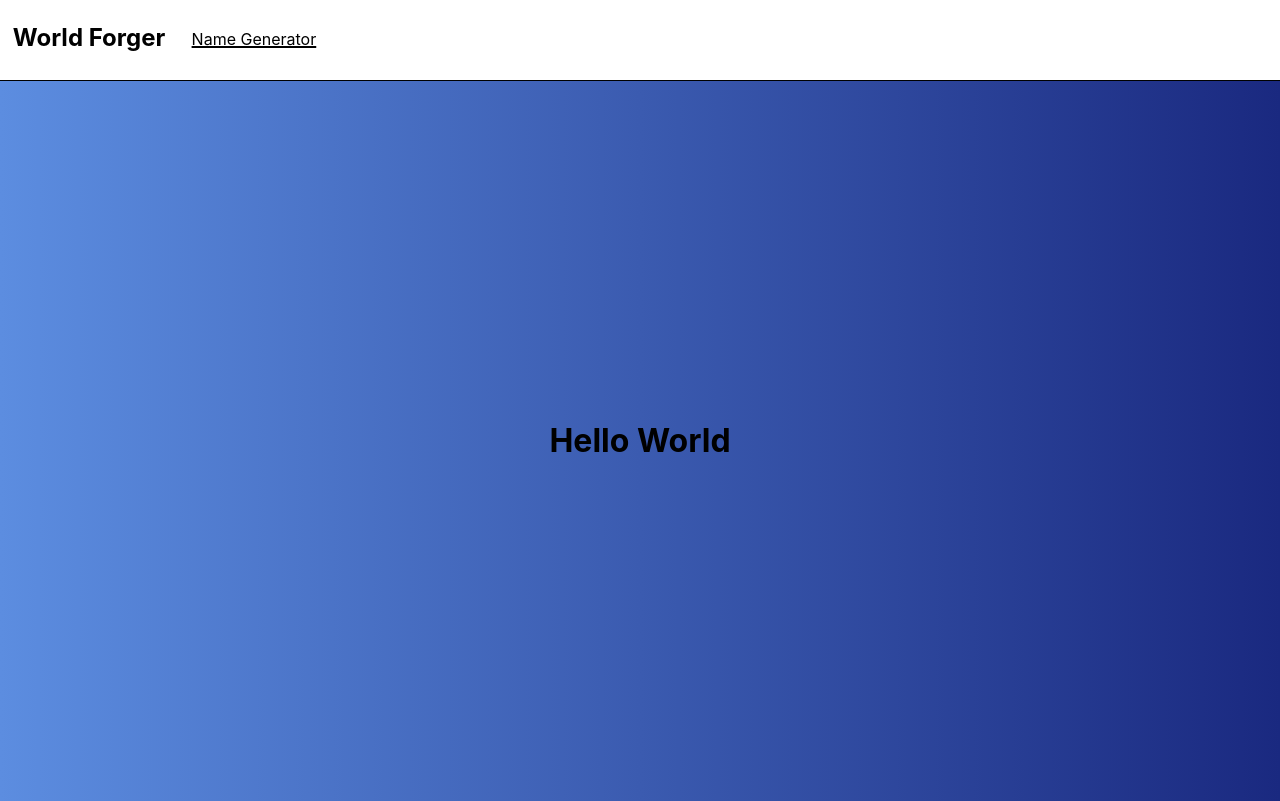
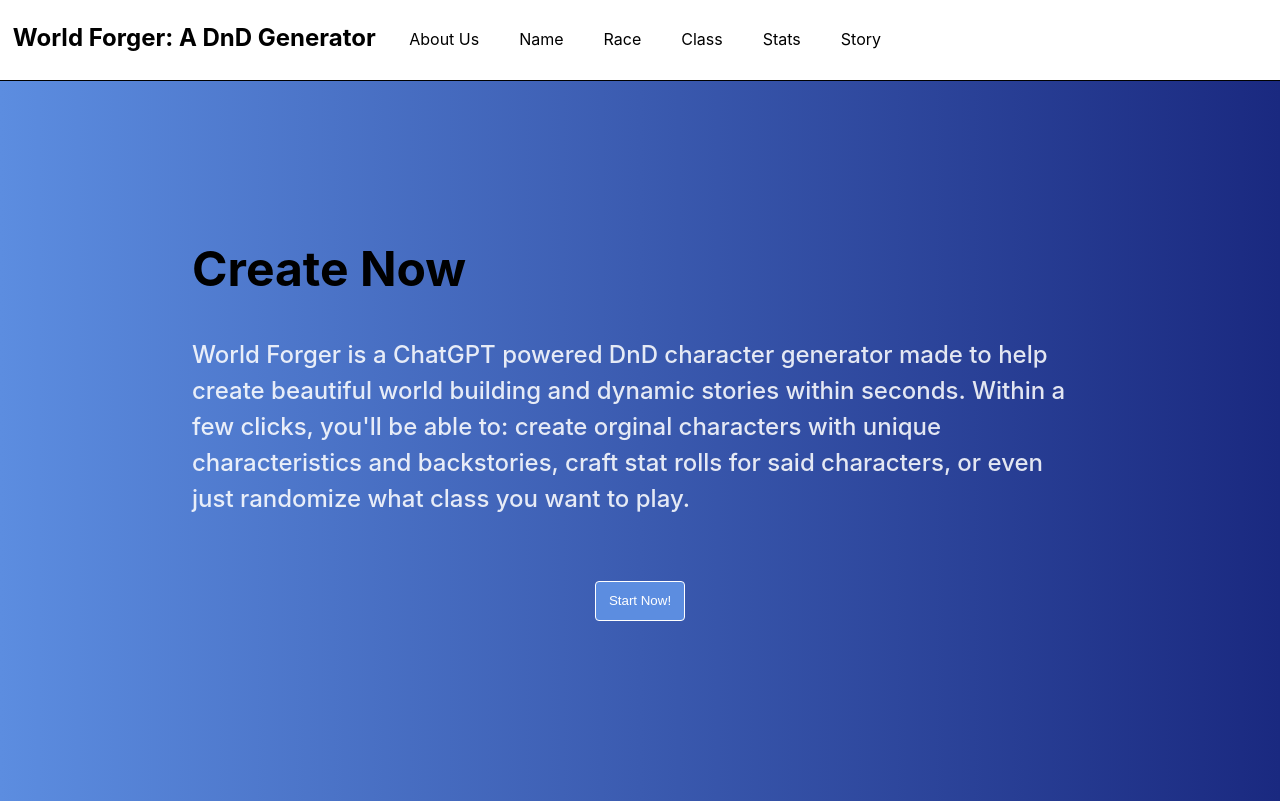
Before and after one commit to Bebo561/StoryForgeWorldBuilder, a React (Vite) app in the folder Frontend/: page /Home in a window 1280 px wide. Shown: the top 801 px of the page. Built offline with nearby package versions, Linux system fonts and the light colour scheme; no server answers; sample sign-in values are in the browser's storage.

Commit message:
Fixed nested routing, added About Us Page

```diff
--- a/Frontend/src/App.tsx
+++ b/Frontend/src/App.tsx
@@ -4,6 +4,8 @@ import Start from './Pages/StartPage.tsx'
 import HomePage from './Pages/HomePage.tsx'
 import LoginPage from './Pages/LoginPage.tsx'
 import RegisterPage from './Pages/RegisterPage.tsx'
+import AboutUs from './Pages/AboutUs.tsx'
+import NameGenerator from './Pages/NameGenerator.tsx'
 
 function App() {
 
@@ -11,7 +13,11 @@ function App() {
     <React.Fragment>
       <Routes>
         <Route path = '/' element={<Start/>}/>
-        <Route path ='/Home' element={<HomePage/>}/>
+        <Route path ='/Home' element={<HomePage/>}>
+          <Route index element={<AboutUs />} />
+          <Route path="AboutUs" element={<AboutUs />} />
+          <Route path="Name" element={<NameGenerator />} />
+        </Route>
         <Route path ='/EmailLogin' element={<LoginPage/>}/>
         <Route path = '/Register' element={<RegisterPage/>}/>
       </Routes>
--- /dev/null
+++ b/Frontend/src/Pages/AboutUs.tsx
@@ -0,0 +1,27 @@
+import './Styles/AboutUs.css';
+import { useNavigate } from 'react-router-dom';
+
+export default function AboutUs(){
+    const nav = useNavigate();
+
+    const StartNow = (event: React.MouseEvent<HTMLButtonElement>) => {
+        event.preventDefault();
+        nav('/Home/Name');
+    }
+
+    return (
+        <>
+            <div id="HomeBG">
+                <div id="AboutUsContainer">
+                    <h1>Create Now</h1>
+                    <p>World Forger is a ChatGPT powered DnD character generator made to help create beautiful world building
+                    and dynamic stories within seconds. Within a few clicks, you'll be able to: create orginal characters with
+                    unique characteristics and backstories, craft stat rolls for said characters, or even just randomize what
+                    class you want to play.
+                    </p>
+                </div>
+                <button id="AboutUsStartNow" onClick={StartNow}>Start Now!</button>
+            </div>
+        </>
+    )
+}
--- a/Frontend/src/Pages/HomePage.tsx
+++ b/Frontend/src/Pages/HomePage.tsx
@@ -2,10 +2,11 @@ import {useState, useEffect} from 'react'
 import { getAuth } from 'firebase/auth';
 import { useNavigate } from'react-router-dom';
 import React from 'react'
-import {Routes, Route} from 'react-router-dom'
+import { Outlet } from 'react-router-dom'
 import { useDispatch } from 'react-redux';
 import { setToken } from './redux/actions';
 import NameGenerator from './NameGenerator';
+import AboutUs from './AboutUs';
 import Navbar from './Navbar';
 
 export default function HomePage(){
@@ -34,11 +35,7 @@ export default function HomePage(){
     return (
         <>
         <Navbar></Navbar>
-            <React.Fragment>
-                <Routes>
-                    <Route path = '/' element={<NameGenerator/>}/>
-                </Routes>
-            </React.Fragment>
+        <Outlet />
         </>
     )
 }
--- a/Frontend/src/Pages/LoginPage.tsx
+++ b/Frontend/src/Pages/LoginPage.tsx
@@ -35,9 +35,8 @@ export default function LoginPage(){
                 localStorage.setItem("Email", Email);
                 localStorage.setItem("uid", uid);
                 //Navigate to home page.
-                nav('/Home');
+                nav('/Home/AboutUs');
             }
-            nav('/home');
         }).catch((error) => {
             alert(error.message)
         })
--- a/Frontend/src/Pages/Navbar.tsx
+++ b/Frontend/src/Pages/Navbar.tsx
@@ -11,9 +11,14 @@ export default function Navbar(){
     return (
         <>
             <nav>
-                <h1>World Forger</h1>
+                <h1>World Forger: A DnD Generator</h1>
                 <ul>
-                    <li className={isActive('/Home')}><Link to="/">Name Generator</Link></li>
+                    <li className={isActive('/Home/AboutUs')}><Link to="/">About Us</Link></li>
+                    <li className={isActive('/Home/Name')}><Link to="Name">Name</Link></li>
+                    <li className={isActive('/Home/Race')}><Link to="/">Race</Link></li>
+                    <li className={isActive('/Home/Class')}><Link to="/">Class</Link></li>
+                    <li className={isActive('/Home/Stats')}><Link to="/">Stats</Link></li>
+                    <li className={isActive('/Home/Story')}><Link to="/">Story</Link></li>
                 </ul>
             </nav>
         </>
--- a/Frontend/src/Pages/StartPage.tsx
+++ b/Frontend/src/Pages/StartPage.tsx
@@ -16,7 +16,7 @@ export default function Start(){
         const unsubscribe = checkAuth.onAuthStateChanged((user) => {
             setUser(user);
             if (user !== null) {
-                nav('/Home');
+                nav('/Home/AboutUs');
             }
           });
 
--- /dev/null
+++ b/Frontend/src/Pages/Styles/AboutUs.css
@@ -0,0 +1,27 @@
+#AboutUsContainer{
+    height: 60vh;
+    width: 70vw;
+}
+#AboutUsContainer h1{
+    font-size: 3rem;
+    font-weight: 700;
+}
+#AboutUsContainer p{
+    font-size: 1.5rem;
+    font-weight: 500;
+}
+#AboutUsStartNow{
+    height: 5vh;
+    width: 7vw;
+    position: absolute;
+    margin-top: 40vh;
+    background-color: #5c8de0;
+    color: white;
+    border: 1px solid white;
+    border-radius: 4px;
+}
+#AboutUsStartNow:hover{
+    cursor: pointer;
+    transition: 0.3s all;
+    background-color: #6c8de0;
+}
--- a/Frontend/src/Pages/Styles/Navbar.css
+++ b/Frontend/src/Pages/Styles/Navbar.css
@@ -24,7 +24,7 @@ ul li {
     margin-right: 20px;
 }
 ul li:first-child{
-    margin-left: 18vw;
+    margin-left: 35vw;
 }
 ul li:last-child {
     margin-right: 0;
```
